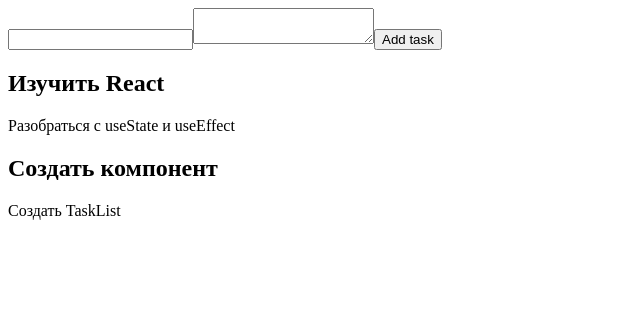
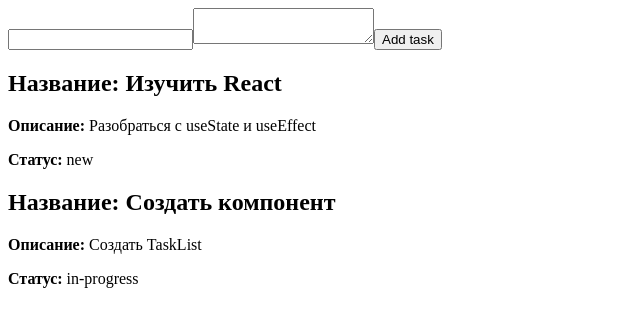
Before and after one commit to taptiyga/task-manager, a React (Vite) app: page / in a window 1280 px wide. Shown: the top 326 px of the page, without its empty margins (0-640 px from the left). Built offline with nearby package versions, Linux system fonts and the light colour scheme.

Commit message:
Implement task creation

```diff
--- a/src/App.tsx
+++ b/src/App.tsx
@@ -1,11 +1,16 @@
+import { useState } from "react";
 import { AddTaskForm } from "./components/AddTaskForm";
 import { TaskList } from "./components/TaskList";
-import { tasks } from "./data/tasks";
+import { tasks as initialTasks, type Task } from "./data/tasks";
 
 export function App() {
+  const [tasks, setTasks] = useState(initialTasks);
+  const addTask = (task: Task): void => {
+    setTasks((prevTasks) => [task, ...prevTasks]);
+  };
   return (
     <>
-      <AddTaskForm />
+      <AddTaskForm addTask={addTask} />
       <TaskList tasks={tasks} />
     </>
   );
--- a/src/components/AddTaskForm.tsx
+++ b/src/components/AddTaskForm.tsx
@@ -1,6 +1,11 @@
 import { useState } from "react";
+import type { Task } from "../data/tasks";
 
-export function AddTaskForm() {
+type AddTaskFormProps = {
+  addTask: (task: Task) => void;
+};
+
+export function AddTaskForm({ addTask }: AddTaskFormProps) {
   const [title, setTitle] = useState("");
   const [description, setDescription] = useState("");
 
@@ -9,11 +14,13 @@
       onSubmit={(e) => {
         e.preventDefault();
 
-        console.log({
+        const newTask: Task = {
+          id: crypto.randomUUID(),
           title,
           description,
-        });
-
+          status: "new",
+        };
+        addTask(newTask);
         setTitle("");
         setDescription("");
       }}
--- a/src/components/TaskItem.tsx
+++ b/src/components/TaskItem.tsx
@@ -7,8 +7,13 @@
 export function TaskItem({ task }: TaskItemProps) {
   return (
     <>
-      <h2>{task.title}</h2>
-      <p>{task.description}</p>
+      <h2>Название: {task.title}</h2>
+      <p>
+        <strong>Описание:</strong> {task.description}
+      </p>
+      <p>
+        <strong>Статус:</strong> {task.status}
+      </p>
     </>
   );
 }
```
